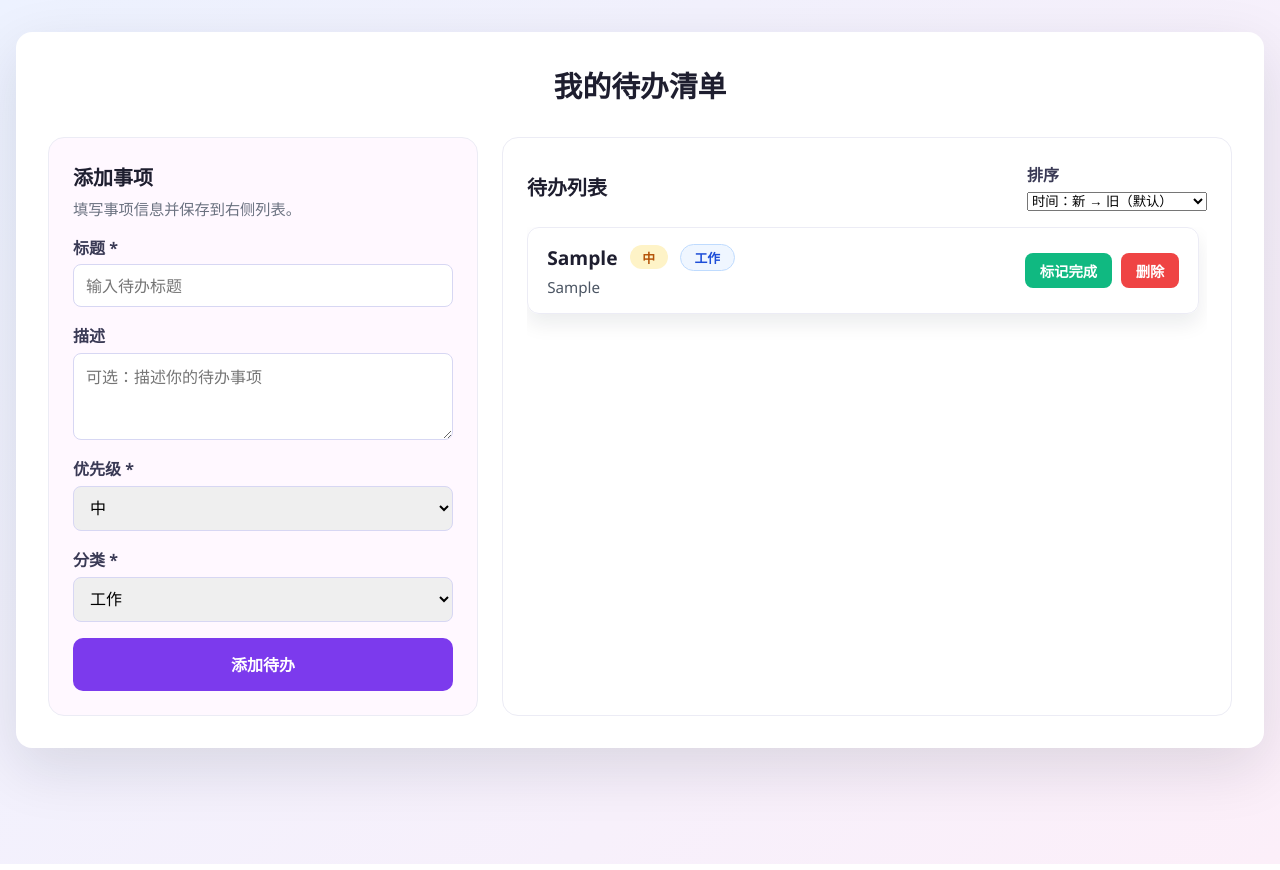
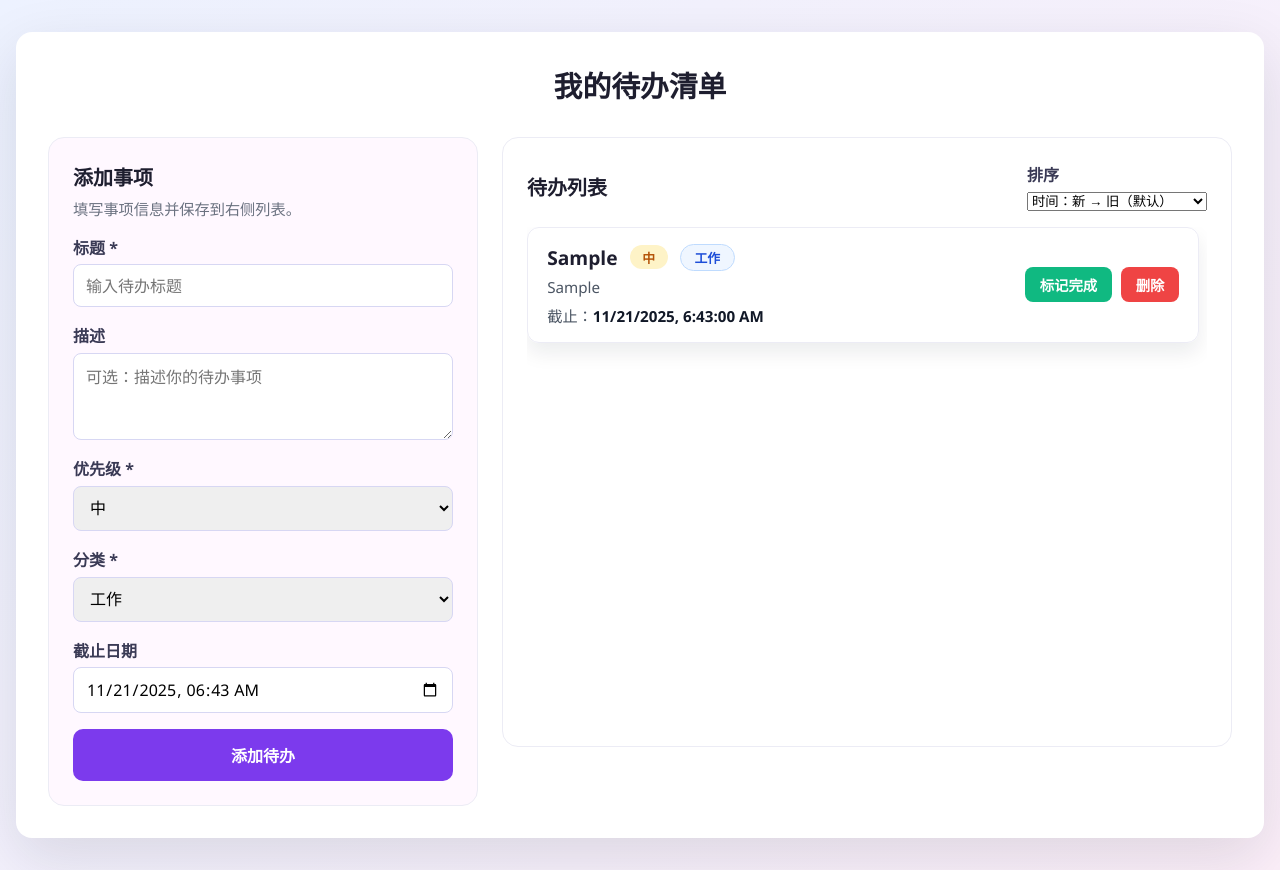
Before and after one commit to kiwi100/todo-list, a React (Create React App) app: page / in a window 1280 px wide. Both pictures are taken after typing "Sample", "Sample" into the empty fields and a click on the button "添加待办". Built offline with nearby package versions, Linux system fonts and the light colour scheme.

Commit message:
feat: 新增截止日期属性

```diff
--- a/src/App.css
+++ b/src/App.css
@@ -405,6 +405,17 @@
   font-size: 0.95rem;
 }
 
+.todo-meta {
+  margin: 0.6rem 0 0;
+  color: #6b7280;
+  font-size: 0.85rem;
+}
+
+.todo-meta span {
+  font-weight: 600;
+  color: #111827;
+}
+
 .todo-item.completed h2,
 .todo-item.completed p {
   text-decoration: line-through;
--- a/src/App.js
+++ b/src/App.js
@@ -25,6 +25,12 @@ function App() {
   const [title, setTitle] = useState('');
   const [description, setDescription] = useState('');
   const [priority, setPriority] = useState(DEFAULT_PRIORITY);
+  const getDefaultDueDate = () => {
+    const now = new Date();
+    now.setMinutes(now.getMinutes() - now.getTimezoneOffset());
+    return now.toISOString().slice(0, 16);
+  };
+  const [dueDate, setDueDate] = useState(getDefaultDueDate);
   const [categories, setCategories] = useState(() =>
     loadCategories(DEFAULT_CATEGORIES),
   );
@@ -70,6 +76,7 @@ function App() {
 
     const trimmedTitle = title.trim();
     const trimmedDescription = description.trim();
+    const finalDueDate = dueDate || getDefaultDueDate();
 
     if (!trimmedTitle || !categoryId) {
       return;
@@ -82,12 +89,14 @@ function App() {
       completed: false,
       priority,
       categoryId,
+      dueDate: finalDueDate,
     };
 
     setTodos((prev) => [newTodo, ...prev]);
     setTitle('');
     setDescription('');
     setPriority(DEFAULT_PRIORITY);
+    setDueDate(getDefaultDueDate());
   };
 
   const toggleTodo = (id) => {
@@ -179,6 +188,13 @@ function App() {
     });
   };
 
+  const getDueTime = (todo) => {
+    if (todo.dueDate) {
+      return new Date(todo.dueDate).getTime();
+    }
+    return todo.id;
+  };
+
   const sortedTodos = useMemo(() => {
     return [...todos].sort((a, b) => {
       switch (sortMode) {
@@ -197,6 +213,16 @@ function App() {
           const priorityDiff =
             PRIORITY_RANK[a.priority] - PRIORITY_RANK[b.priority];
           if (priorityDiff !== 0) return priorityDiff;
+          return b.id - a.id;
+        }
+        case 'due-desc': {
+          const diff = getDueTime(b) - getDueTime(a);
+          if (diff !== 0) return diff;
+          return b.id - a.id;
+        }
+        case 'due-asc': {
+          const diff = getDueTime(a) - getDueTime(b);
+          if (diff !== 0) return diff;
           return b.id - a.id;
         }
         case 'time-desc':
@@ -265,6 +291,14 @@ function App() {
                   <option value={ADD_CATEGORY_OPTION_VALUE}>+ 新增分类...</option>
                 </select>
               </label>
+              <label>
+                截止日期
+                <input
+                  type="datetime-local"
+                  value={dueDate}
+                  onChange={(event) => setDueDate(event.target.value)}
+                />
+              </label>
               <button type="submit">添加待办</button>
             </form>
           </section>
@@ -283,6 +317,8 @@ function App() {
                     <option value="time-asc">时间：旧 → 新</option>
                     <option value="priority-desc">优先级：高 → 低</option>
                     <option value="priority-asc">优先级：低 → 高</option>
+                    <option value="due-desc">截止时间：晚 → 早</option>
+                    <option value="due-asc">截止时间：早 → 晚</option>
                   </select>
                 </label>
               </div>
--- a/src/components/TodoItem.js
+++ b/src/components/TodoItem.js
@@ -1,4 +1,15 @@
 import { PRIORITY_LABEL } from '../constants';
+
+const formatDueDate = (value) => {
+  if (!value) {
+    return '无截止时间';
+  }
+  const date = new Date(value);
+  if (Number.isNaN(date.getTime())) {
+    return '无截止时间';
+  }
+  return date.toLocaleString();
+};
 
 function TodoItem({ todo, categoryLabel, onToggle, onDelete }) {
   return (
@@ -17,6 +28,9 @@ function TodoItem({ todo, categoryLabel, onToggle, onDelete }) {
           </span>
         </div>
         {todo.description && <p>{todo.description}</p>}
+        <p className="todo-meta">
+          截止：<span>{formatDueDate(todo.dueDate)}</span>
+        </p>
       </div>
       <div className="todo-actions">
         <button
```
